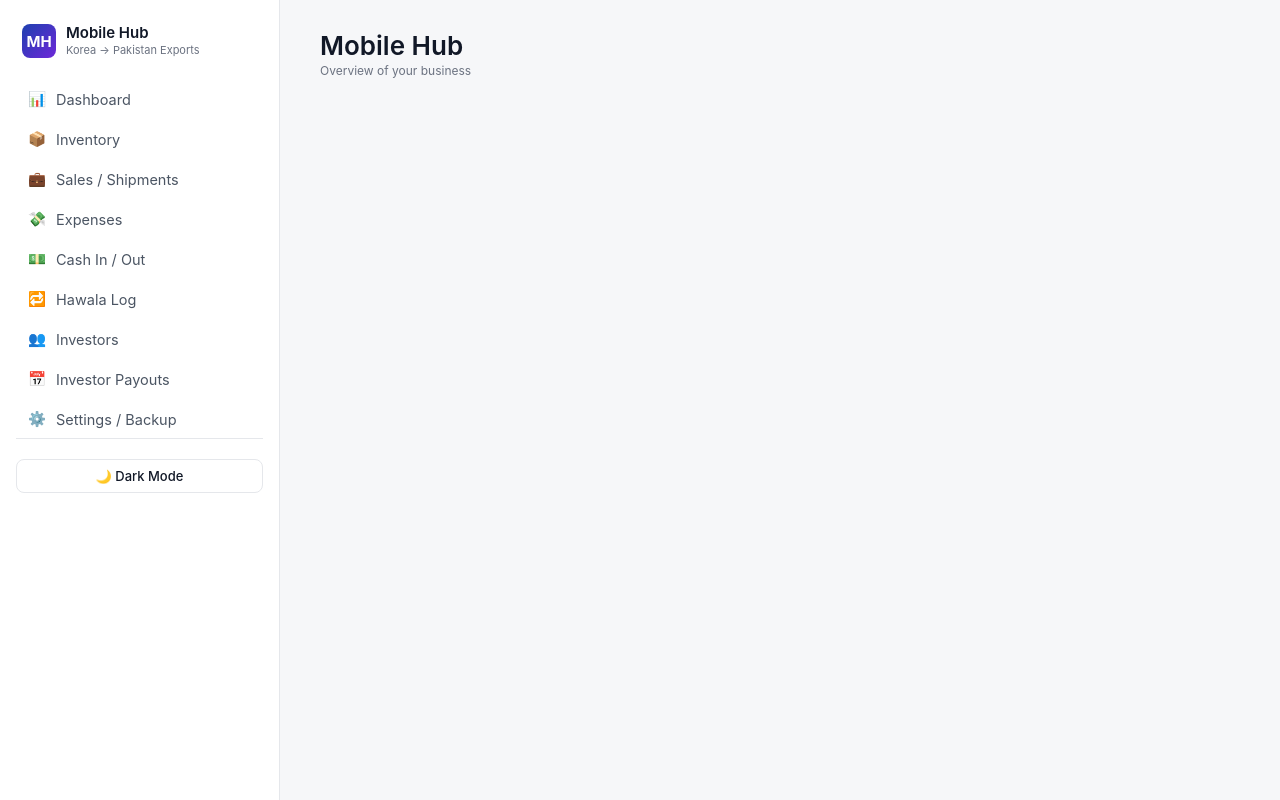
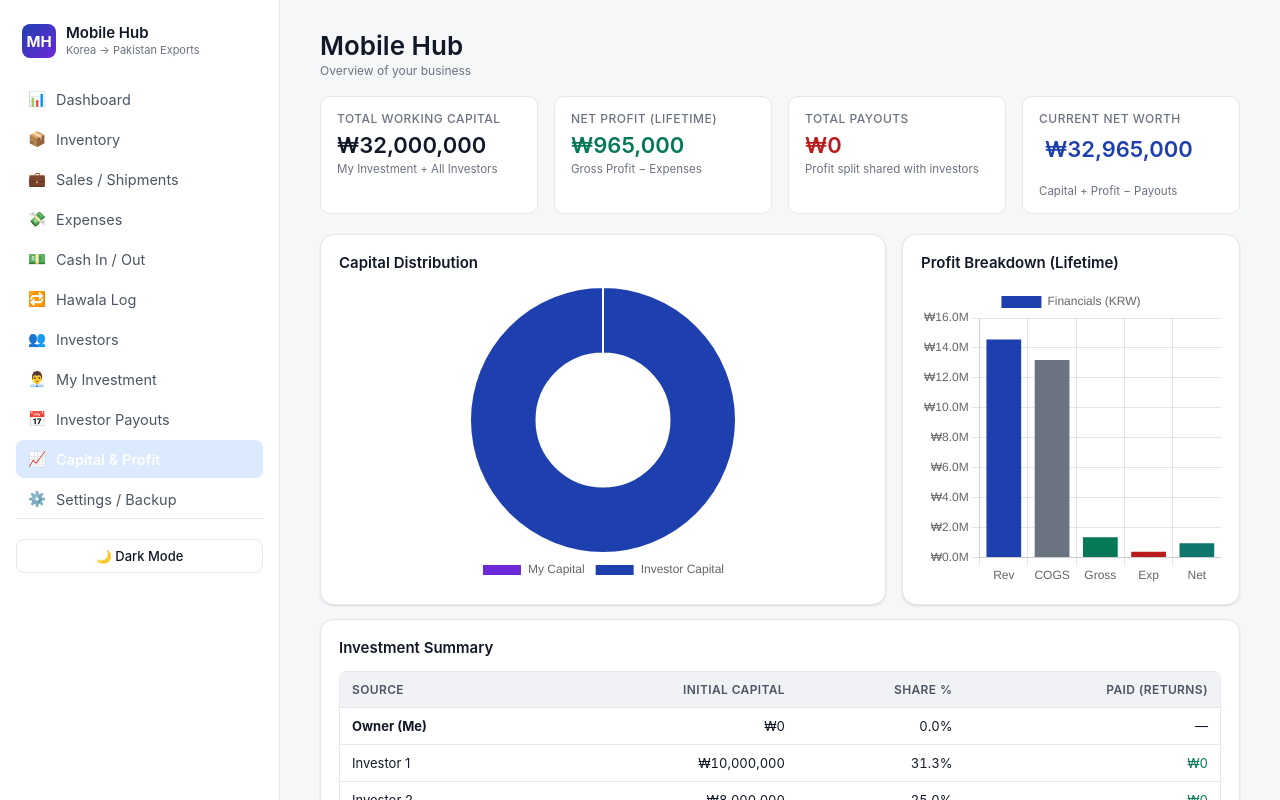
Before and after one commit to Matee-ul-razaa/Mobile_Hub, a React (Vite) app in the folder frontend/: page /capital-profit in a window 1280 px wide. Shown: the top 800 px of the page. Built offline with nearby package versions, Linux system fonts and the light colour scheme; no server answers.

Commit message:
Added missing pages: My Investment and Capital & Profit

```diff
--- a/frontend/src/App.jsx
+++ b/frontend/src/App.jsx
@@ -11,7 +11,9 @@ import Expenses from './pages/Expenses';
 import Cashflow from './pages/Cashflow';
 import Hawala from './pages/Hawala';
 import Investors from './pages/Investors';
+import MyInvestment from './pages/MyInvestment'; // NEW
 import Payouts from './pages/Payouts';
+import CapitalProfit from './pages/CapitalProfit'; // NEW
 import Settings from './pages/Settings';
 
 const Sidebar = ({ menuOpen, setMenuOpen }) => {
@@ -60,8 +62,14 @@ const Sidebar = ({ menuOpen, setMenuOpen }) => {
           <NavLink to="/investors" onClick={() => setMenuOpen(false)} className={({ isActive }) => isActive ? "active" : ""}>
             <span className="icon">👥</span> Investors
           </NavLink>
+          <NavLink to="/my-investment" onClick={() => setMenuOpen(false)} className={({ isActive }) => isActive ? "active" : ""}>
+            <span className="icon">👨‍💼</span> My Investment
+          </NavLink>
           <NavLink to="/payouts" onClick={() => setMenuOpen(false)} className={({ isActive }) => isActive ? "active" : ""}>
             <span className="icon">📅</span> Investor Payouts
+          </NavLink>
+          <NavLink to="/capital-profit" onClick={() => setMenuOpen(false)} className={({ isActive }) => isActive ? "active" : ""}>
+            <span className="icon">📈</span> Capital & Profit
           </NavLink>
           <NavLink to="/settings" onClick={() => setMenuOpen(false)} className={({ isActive }) => isActive ? "active" : ""}>
             <span className="icon">⚙️</span> Settings / Backup
@@ -103,7 +111,9 @@ const Layout = () => {
             <Route path="/cashflow" element={<Cashflow />} />
             <Route path="/hawala" element={<Hawala />} />
             <Route path="/investors" element={<Investors />} />
+            <Route path="/my-investment" element={<MyInvestment />} />
             <Route path="/payouts" element={<Payouts />} />
+            <Route path="/capital-profit" element={<CapitalProfit />} />
             <Route path="/settings" element={<Settings />} />
           </Routes>
         </div>
--- /dev/null
+++ b/frontend/src/pages/CapitalProfit.jsx
@@ -0,0 +1,106 @@
+import React from 'react';
+import { useData } from '../DataContext';
+import { fmtKRW, fmtNum, ym, chartColors } from '../utils';
+import { Bar, Doughnut } from 'react-chartjs-2';
+
+const CapitalProfit = () => {
+  const { data } = useData();
+
+  // Calculations
+  const ownerCap = data.ownerInvestment.reduce((a,x) => a + (x.amount||0), 0);
+  const investorCap = data.investors.reduce((a,x) => a + (x.capital||0), 0);
+  const totalCapital = ownerCap + investorCap;
+
+  const salesRev = data.sales.reduce((a,x) => a + x.qty * x.pricePerUnit, 0);
+  const salesCOGS = data.sales.reduce((a,x) => {
+    const item = data.inventory.find(i => i.model===x.model);
+    return a + x.qty * (item ? item.costPerUnit : 0);
+  }, 0);
+  const grossProfit = salesRev - salesCOGS;
+  const totalExp = data.expenses.reduce((a,x) => a + x.amount, 0);
+  const netProfit = grossProfit - totalExp;
+
+  const totalPaid = data.payouts.reduce((a,x) => a + (x.amount||0), 0);
+  const businessValue = totalCapital + netProfit - totalPaid;
+
+  const cTheme = chartColors();
+
+  const capData = {
+    labels: ['My Capital', 'Investor Capital'],
+    datasets: [{
+      data: [ownerCap, investorCap],
+      backgroundColor: ['#6d28d9', '#1e40af']
+    }]
+  };
+
+  const profitGrowth = {
+    labels: ['Rev', 'COGS', 'Gross', 'Exp', 'Net'],
+    datasets: [{
+      label: 'Financials (KRW)',
+      data: [salesRev, salesCOGS, grossProfit, totalExp, netProfit],
+      backgroundColor: ['#1e40af', '#6b7280', '#047857', '#b91c1c', '#0f766e']
+    }]
+  };
+
+  return (
+    <>
+      <div className="kpi-grid">
+        <div className="kpi"><div className="kpi-label">Total Working Capital</div><div className="kpi-value">{fmtKRW(totalCapital)}</div>
+          <div className="kpi-sub">My Investment + All Investors</div></div>
+        <div className="kpi"><div className="kpi-label">Net Profit (Lifetime)</div><div className={`kpi-value ${netProfit>=0?'pos':'neg'}`}>{fmtKRW(netProfit)}</div>
+          <div className="kpi-sub">Gross Profit − Expenses</div></div>
+        <div className="kpi"><div className="kpi-label">Total Payouts</div><div className="kpi-value neg">{fmtKRW(totalPaid)}</div>
+          <div className="kpi-sub">Profit split shared with investors</div></div>
+        <div className="kpi"><div className="kpi-label">Current Net Worth</div><div className="kpi-value brand">{fmtKRW(businessValue)}</div>
+          <div className="kpi-sub">Capital + Profit − Payouts</div></div>
+      </div>
+
+      <div className="chart-grid">
+        <div className="card">
+          <div className="card-header"><h3 className="card-title">Capital Distribution</h3></div>
+          <div className="chart-box" style={{height:'300px'}}>
+            <Doughnut data={capData} options={{ responsive: true, maintainAspectRatio: false, plugins: { legend: { position: 'bottom' } } }} />
+          </div>
+        </div>
+        <div className="card">
+          <div className="card-header"><h3 className="card-title">Profit Breakdown (Lifetime)</h3></div>
+          <div className="chart-box" style={{height:'300px'}}>
+            <Bar data={profitGrowth} options={{
+              responsive: true, maintainAspectRatio: false,
+              scales: { y: { ticks: { callback: v => '₩'+(v/1e6).toFixed(1)+'M' } } }
+            }} />
+          </div>
+        </div>
+      </div>
+
+      <div className="card" style={{marginTop:'14px'}}>
+        <div className="card-header"><h3 className="card-title">Investment Summary</h3></div>
+        <div className="table-wrap">
+          <table>
+            <thead><tr><th>Source</th><th className="num">Initial Capital</th><th className="num">Share %</th><th className="num">Paid (Returns)</th></tr></thead>
+            <tbody>
+              <tr>
+                <td><strong>Owner (Me)</strong></td>
+                <td className="num">{fmtKRW(ownerCap)}</td>
+                <td className="num">{totalCapital?((ownerCap/totalCapital)*100).toFixed(1):0}%</td>
+                <td className="num">—</td>
+              </tr>
+              {data.investors.map(i => {
+                const paid = data.payouts.filter(p => p.investorId===i._id).reduce((a,x) => a+(+x.amount||0), 0);
+                return (
+                  <tr key={i._id}>
+                    <td>{i.name}</td>
+                    <td className="num">{fmtKRW(i.capital)}</td>
+                    <td className="num">{totalCapital?((i.capital/totalCapital)*100).toFixed(1):0}%</td>
+                    <td className="num text-green">{fmtKRW(paid)}</td>
+                  </tr>
+                )
+              })}
+            </tbody>
+          </table>
+        </div>
+      </div>
+    </>
+  );
+};
+export default CapitalProfit;
--- a/frontend/src/pages/Dashboard.jsx
+++ b/frontend/src/pages/Dashboard.jsx
@@ -25,13 +25,14 @@ const Dashboard = () => {
   const hawalaPKR = data.hawala.reduce((a,x) => a + (+x.amountPKR||0), 0);
   const hawalaDiscount = data.hawala.reduce((a,x) => a + (+x.discountKRW||0), 0);
   const pendingReceivable = data.sales.reduce((a,x) => a + Math.max(0, (x.qty*x.pricePerUnit) - (x.received||0)), 0);
-  const totalCapital = data.investors.reduce((a,x) => a + (+x.capital||0), 0);
+  const ownerCap = data.ownerInvestment.reduce((a,x) => a + (+x.amount||0), 0);
+  const totalCapital = data.investors.reduce((a,x) => a + (+x.capital||0), 0) + ownerCap;
   const totalCapitalPKR = data.investors.reduce((a,x) => a + (+x.capitalPKR||0), 0);
   const totalMonthly = data.investors.reduce((a,x) => a + (+x.monthlyPayout||0), 0);
   const totalMonthlyPKR = data.investors.reduce((a,x) => a + (+x.monthlyPayoutPKR||0), 0);
   const totalPaid = data.payouts.reduce((a,x) => a + (+x.amount||0), 0);
   const totalPaidPKR = data.payouts.reduce((a,x) => a + (+x.amountPKR||0), 0);
-  const cashInHand = cashIn - cashOut + hawalaIn - totalExp - totalPaid;
+  const cashInHand = cashIn - cashOut + hawalaIn + ownerCap - totalExp - totalPaid;
 
   const a = { invValue, invUnits, salesRev, salesCOGS, grossProfit, totalExp, netProfit, cashIn, cashOut, hawalaIn, hawalaPKR, hawalaDiscount, pendingReceivable, totalCapital, totalCapitalPKR, totalMonthly, totalMonthlyPKR, totalPaid, totalPaidPKR, cashInHand };
 
@@ -166,9 +167,9 @@ const Dashboard = () => {
         <div className="kpi"><div className="kpi-label">Total Hawala Discount</div>
           <div className="kpi-value neg">{fmtKRW(a.hawalaDiscount)}</div>
           <div className="kpi-sub">Discount given on hawala</div></div>
-        <div className="kpi"><div className="kpi-label">Investor Capital</div>
+        <div className="kpi"><div className="kpi-label">Total Working Capital</div>
           <div className="kpi-value purple">{fmtKRW(a.totalCapital)}</div>
-          <div className="kpi-sub">{data.investors.length} investors · ₨{fmtNum(a.totalCapitalPKR)} paid in PK</div></div>
+          <div className="kpi-sub">{data.investors.length} investors + My Capital</div></div>
         <div className="kpi"><div className="kpi-label">Monthly Payout Due</div>
           <div className="kpi-value">{fmtKRW(a.totalMonthly)}</div>
           <div className="kpi-sub">₨{fmtNum(a.totalMonthlyPKR)}/mo in PK · Total paid: {fmtKRW(a.totalPaid)}</div></div>
--- /dev/null
+++ b/frontend/src/pages/MyInvestment.jsx
@@ -0,0 +1,102 @@
+import React, { useState } from 'react';
+import { useData } from '../DataContext';
+import { fmtKRW, todayISO } from '../utils';
+import { poster, putter, deleter } from '../api';
+
+const MyInvestment = () => {
+  const { data, loadAll } = useData();
+  const [modalOpen, setModalOpen] = useState(false);
+  const [editData, setEditData] = useState(null);
+
+  const total = data.ownerInvestment.reduce((a,x) => a + (x.amount||0), 0);
+  const sorted = [...data.ownerInvestment].sort((a,b) => b.date.localeCompare(a.date));
+
+  const handleEdit = (it) => {
+    setEditData(it || { date:todayISO(), amount:0, source:'Personal Savings', note:'' });
+    setModalOpen(true);
+  };
+
+  const handleSave = async () => {
+    if(!editData.amount) return alert('Amount required');
+    try {
+      if (editData._id) {
+        await putter(`/owner-investment/${editData._id}`, editData);
+      } else {
+        await poster('/owner-investment', editData);
+      }
+      setModalOpen(false);
+      loadAll();
+    } catch (err) { alert(err.message); }
+  };
+
+  const handleDelete = async (id) => {
+    if(!window.confirm('Delete this record?')) return;
+    try {
+      await deleter(`/owner-investment/${id}`);
+      loadAll();
+    } catch (err) { alert(err.message); }
+  };
+
+  return (
+    <>
+      <div className="kpi-grid">
+        <div className="kpi">
+          <div className="kpi-label">My Total Investment</div>
+          <div className="kpi-value purple">{fmtKRW(total)}</div>
+          <div className="kpi-sub">Total capital you've put into the business</div>
+        </div>
+        <div className="kpi">
+          <div className="kpi-label">Records</div>
+          <div className="kpi-value">{data.ownerInvestment.length}</div>
+        </div>
+      </div>
+
+      <div style={{ display: 'flex', gap: '8px', marginBottom: '14px', flexWrap: 'wrap' }}>
+        <button className="btn btn-primary" onClick={() => handleEdit(null)}>+ Add My Investment</button>
+      </div>
+
+      <div className="card">
+        <div className="table-wrap">
+          <table>
+            <thead><tr><th>Date</th><th>Source</th><th>Note</th><th className="num">Amount (KRW)</th><th></th></tr></thead>
+            <tbody>
+              {sorted.length === 0 ? <tr><td colSpan="5" className="empty">No personal investment records yet.</td></tr> :
+                sorted.map(x => (
+                  <tr key={x._id}>
+                    <td>{x.date}</td>
+                    <td><span className="badge badge-purple">{x.source}</span></td>
+                    <td>{x.note||'—'}</td>
+                    <td className="num text-green"><strong>{fmtKRW(x.amount)}</strong></td>
+                    <td>
+                      <div className="inline-actions">
+                        <button className="btn btn-sm" onClick={() => handleEdit(x)}>Edit</button>
+                        <button className="btn btn-sm btn-danger" onClick={() => handleDelete(x._id)}>Del</button>
+                      </div>
+                    </td>
+                  </tr>
+                ))
+              }
+            </tbody>
+          </table>
+        </div>
+      </div>
+
+      {modalOpen && (
+        <div className="modal-bg show" onClick={(e) => { if(e.target.className.includes('modal-bg')) setModalOpen(false) }}>
+          <div className="modal">
+            <h3>{editData._id ? 'Edit' : 'Add'} My Investment</h3>
+            <div className="form-row"><label>Date</label><input type="date" value={editData.date} onChange={e => setEditData({...editData, date:e.target.value})} /></div>
+            <div className="form-row"><label>Amount (KRW) *</label><input type="number" value={editData.amount} onChange={e => setEditData({...editData, amount:Number(e.target.value)})} /></div>
+            <div className="form-row"><label>Source</label><input value={editData.source} onChange={e => setEditData({...editData, source:e.target.value})} placeholder="Personal Savings, Gift, etc." /></div>
+            <div className="form-row"><label>Note</label><textarea value={editData.note} onChange={e => setEditData({...editData, note:e.target.value})} /></div>
+            <div className="modal-actions">
+              <button className="btn" onClick={() => setModalOpen(false)}>Cancel</button>
+              <button className="btn btn-primary" onClick={handleSave}>Save</button>
+            </div>
+          </div>
+        </div>
+      )}
+    </>
+  );
+};
+export default MyInvestment;
```
Also changed, not shown: frontend/src/DataContext.jsx (+5 -3 lines), 2 other files (tests, documents, lock files or other folders).
